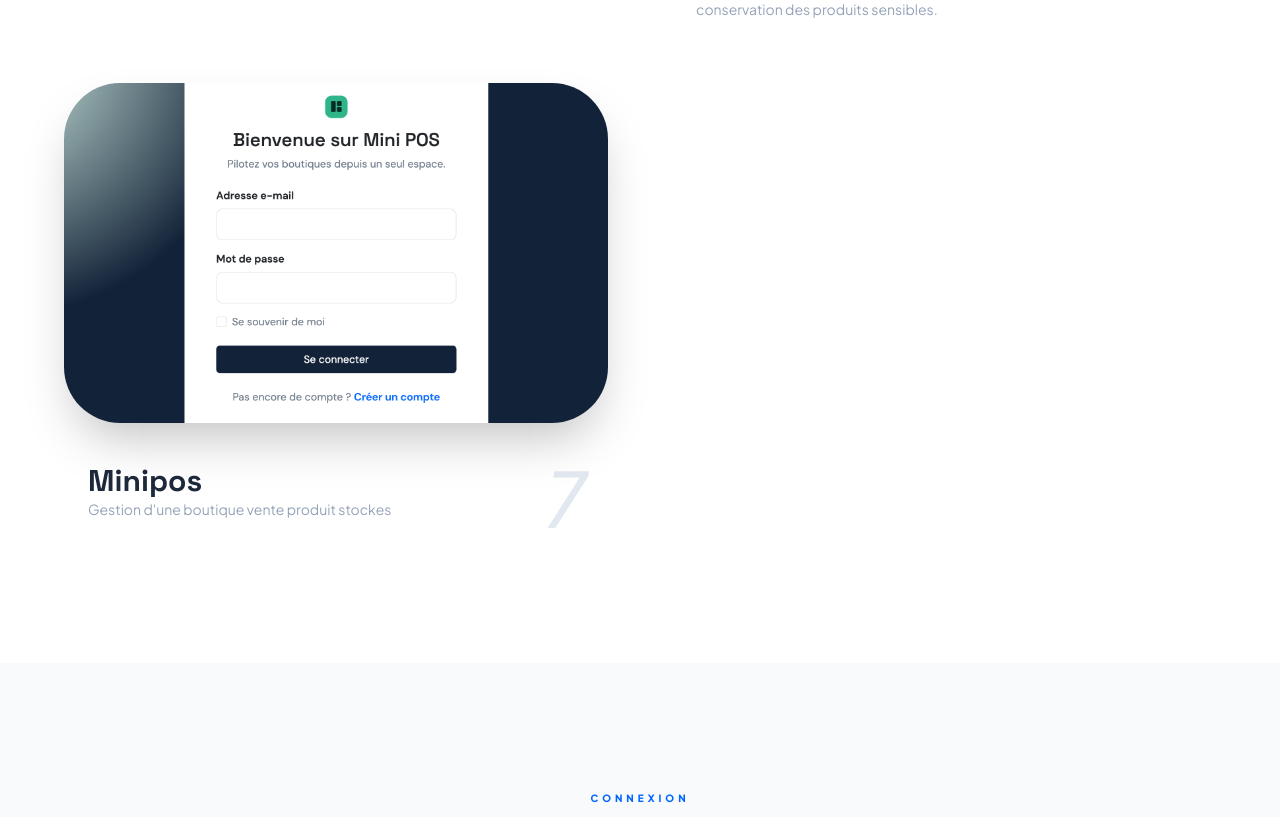
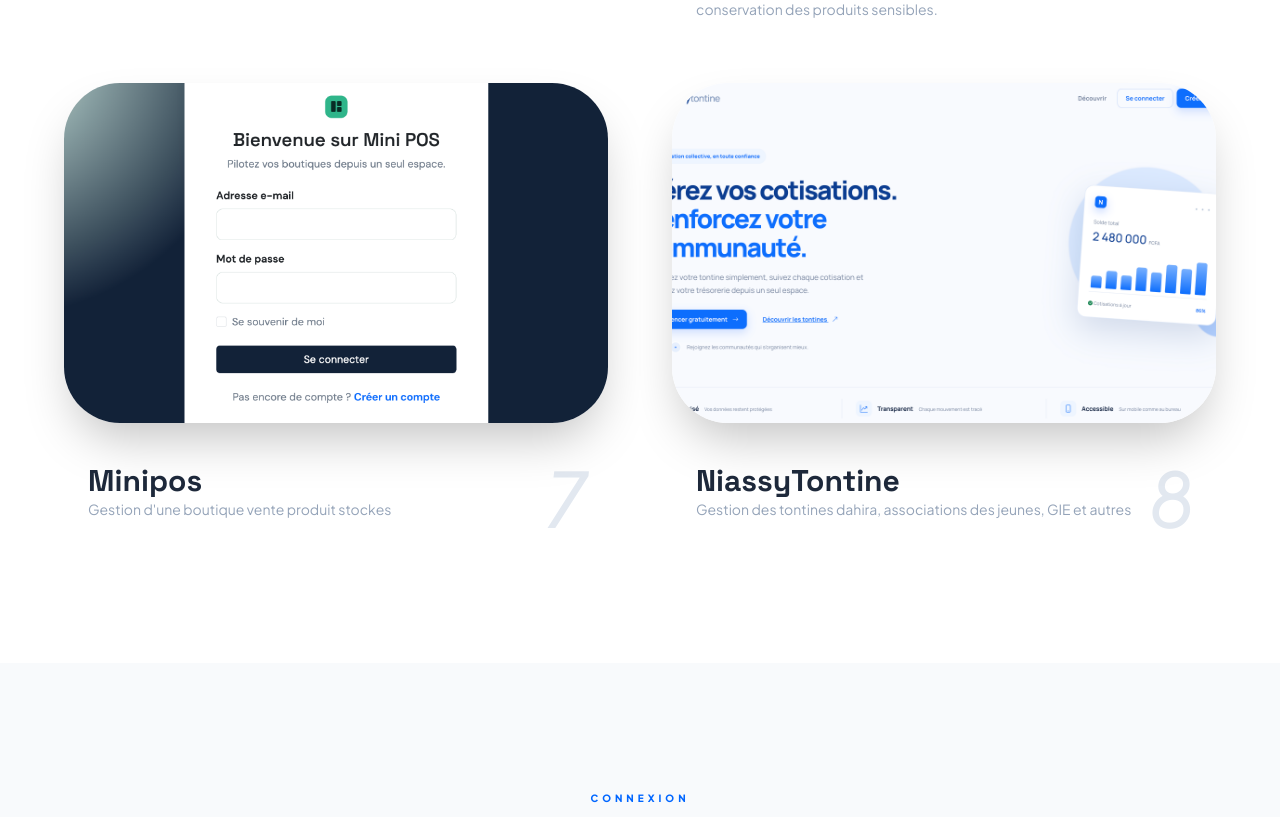
Before and after one commit to niassy1903/niassy-portfolio, a React (Vite) app in the folder portfolio-de-mouhamadou-lamine-niassy/: page / in a window 1280 px wide. Shown: the part 5100-5917 px from the top of the page. Built offline with nearby package versions, Linux system fonts and the light colour scheme.

Commit message:
upload contant

```diff
--- a/portfolio-de-mouhamadou-lamine-niassy/constants.ts
+++ b/portfolio-de-mouhamadou-lamine-niassy/constants.ts
@@ -175,5 +175,15 @@ export const PROJECTS: Project[] = [
     github: "https://minipos-2idd.onrender.com/",
     demo: "https://minipos-2idd.onrender.com/",
     githubPrivate: false
+  },
+  {
+    id: 8,
+    title: "NiassyTontine",
+    description: "Gestion des tontines dahira, associations des jeunes, GIE et autres",
+    image: "/assets/niassy-tontine.png",
+    tags: ["Node.js", "React", "MongoDB"],
+    github: "https://niassy-tontine.onrender.com/",
+    demo: "https://niassy-tontine.onrender.com/",
+    githubPrivate: false
   }
 ];
```
Also changed, not shown: portfolio-de-mouhamadou-lamine-niassy/public/assets/niassy-tontine.png (added).
